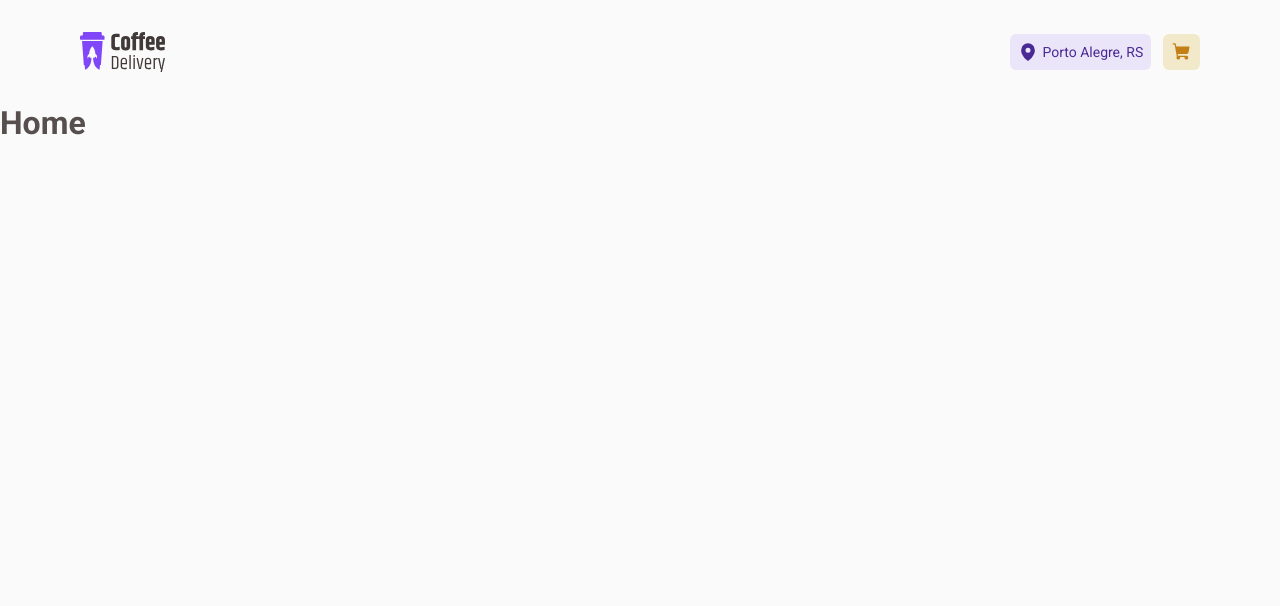
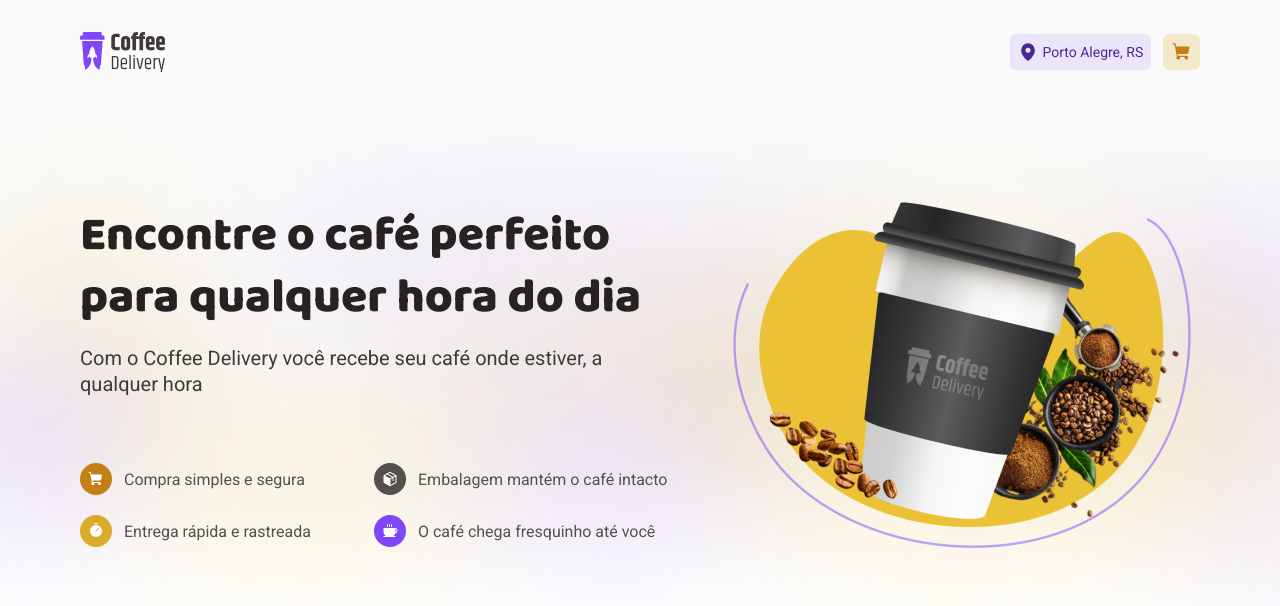
Before and after one commit to lipersilva/coffee-delivery, a React (Vite) app: page / in a window 1280 px wide. Shown: the top 606 px of the page. Built offline with nearby package versions, Linux system fonts and the light colour scheme.

Commit message:
feat: adicionado 'Intro'

```diff
--- a/src/Routes.tsx
+++ b/src/Routes.tsx
@@ -1,6 +1,6 @@
 import { Route, Routes } from "react-router-dom";
 import { DefaultLayout } from "./layouts/DefaultLayout";
-import { HomePage } from "./pages";
+import { HomePage } from "./pages/Home";
 import { CompleteOrderPage } from "./pages/CompleteOrder";
 // import { OrderConfirmedPage } from "./pages/OrderConfirmed";
 
--- /dev/null
+++ b/src/components/InfoWithIcon/index.tsx
@@ -0,0 +1,16 @@
+import { ReactNode } from "react";
+import { IconContainer, InfoWithIconContainer } from "./styles";
+
+interface InfoWithIconProps {
+  icon: ReactNode;
+  text: string | ReactNode;
+  iconBg: string;
+}
+export function InfoWithIcon({ icon, text, iconBg }: InfoWithIconProps) {
+  return(
+    <InfoWithIconContainer>
+      <IconContainer iconBg={iconBg}>{icon}</IconContainer>
+      {typeof text === "string" ? <p>{text}</p> : text}
+    </InfoWithIconContainer>
+  );
+}
--- /dev/null
+++ b/src/components/InfoWithIcon/styles.ts
@@ -0,0 +1,23 @@
+import styled from "styled-components";
+
+interface IconContainerProps {
+  iconBg: string;
+}
+
+
+export const InfoWithIconContainer = styled.div`
+  display: flex;
+  align-items: center;
+  gap: 0.75rem;
+`;
+export const IconContainer = styled.div<IconContainerProps>`
+  width: 2rem;
+  height: 2rem;
+  border-radius: 50%;
+  background: ${({ iconBg }) => iconBg};
+  color: ${({ theme }) => theme.colors["base-white"]};
+
+  display: flex;
+  align-items: center;
+  justify-content: center;
+`;
--- /dev/null
+++ b/src/components/Typography.ts
@@ -0,0 +1,28 @@
+import styled from "styled-components";
+
+interface TitleTextProps {
+  color?: "title" | "subtitle" | "text";
+  size?: "xl" | "l" | "m" | "s" | "xs";
+  weight?: string | number;
+}
+interface RegularTextProps {
+  color?: "title" | "subtitle" | "label";
+  size?: "l" | "m" | "s";
+  weight?: string | number;
+}
+
+export const TitleText = styled.h1<TitleTextProps> `
+  color: ${({ theme, color }) => theme.colors[`base-${color ?? "title"}`]};
+  font-size: ${({ theme, size }) => theme.textSizes[`title-title-${size ?? "m"}`]};
+  font-family: ${({ theme }) => theme.fonts.title};
+  line-height: 130%;
+  font-weight: ${({ weight }) => weight ?? 800}
+`;
+
+export const RegularText = styled.p<RegularTextProps> `
+  color: ${({ theme, color }) => theme.colors[`base-${color ?? "title"}`]};
+  font-size: ${({ theme, size }) => theme.textSizes[`text-regular-${size ?? "m"}`]};
+  font-family: ${({ theme }) => theme.fonts.regular};
+  line-height: 130%;
+  font-weight: ${({ weight }) => weight ?? 400}
+`;
--- /dev/null
+++ b/src/pages/Home/components/Intro/index.tsx
@@ -0,0 +1,50 @@
+
+import introImg from "../../../../assets/intro-img.png"
+import { InfoWithIcon } from "../../../../components/InfoWithIcon";
+import { RegularText } from "../../../../components/Typography";
+import { BenefitsContainer, IntroContainer, IntroContent, IntroTitle } from "./styles";
+import { Coffee, Package, ShoppingCart, Timer } from "phosphor-react";
+import { useTheme } from "styled-components";
+
+export function Intro() {
+  const { colors } = useTheme();
+  return(
+    <IntroContainer>
+      <IntroContent className="container">
+        <div>
+          <section>
+            <IntroTitle size="xl">
+              Encontre o café perfeito para qualquer hora do dia
+            </IntroTitle>
+            <RegularText size="l" color="subtitle" as="h3">
+              Com o Coffee Delivery você recebe seu café onde estiver, a qualquer hora
+            </RegularText>
+          </section>
+          <BenefitsContainer>
+            <InfoWithIcon
+              icon={<ShoppingCart weight="fill" />}
+              text="Compra simples e segura"
+              iconBg={colors["brand-yellow-dark"]}
+            />
+            <InfoWithIcon
+              icon={<Package weight="fill" />}
+              text="Embalagem mantém o café intacto"
+              iconBg={colors["base-text"]}
+            />
+            <InfoWithIcon
+              icon={<Timer weight="fill" />}
+              text="Entrega rápida e rastreada"
+              iconBg={colors["brand-yellow"]}
+            />
+            <InfoWithIcon
+              icon={<Coffee weight="fill" />}
+              text="O café chega fresquinho até você"
+              iconBg={colors["brand-purple"]}
+            />
+          </BenefitsContainer>
+        </div>
+        <img src={introImg} alt="" />
+      </IntroContent>
+    </IntroContainer>
+  );
+}
--- /dev/null
+++ b/src/pages/Home/components/Intro/styles.ts
@@ -0,0 +1,39 @@
+import { rgba } from "polished";
+import styled from "styled-components";
+import { TitleText } from "../../../../components/Typography";
+import introBackgroundImg from "../../../../assets/intro-background.png";
+
+export const IntroContainer = styled.section`
+  width: 100%;
+  height: 34rem;
+  background: ${({ theme }) => `url(${introBackgroundImg}) no-repeat center,
+    linear-gradient(
+      0deg,
+      ${theme.colors["base-white"]} 0%,
+      ${rgba(theme.colors["base-background"], 0.2)} 50%,
+      ${theme.colors["base-background"]} 100%
+    )`};
+  background-size: cover;
+  display: flex;
+  align-items: center;
+  justify-content: center;
+`;
+
+export const IntroContent = styled.div`
+  display: flex;
+  align-items: center;
+  justify-content: space-between;
+  gap: 3.5rem;
+`;
+
+export const IntroTitle = styled(TitleText)`
+  margin-bottom: 1rem;
+`;
+
+export const BenefitsContainer = styled.div `
+  width: 100%;
+  display: grid;
+  grid-template-columns: 1fr 1fr;
+  row-gap: 1.25rem;
+  margin-top: 4.125rem;
+`;
--- /dev/null
+++ b/src/pages/Home/index.tsx
@@ -0,0 +1,11 @@
+
+import { Intro } from "./components/Intro";
+import { HomeContainer } from "./styles";
+
+export function HomePage() {
+  return(
+    <HomeContainer>
+      <Intro/>
+    </HomeContainer>
+  )
+}
--- /dev/null
+++ b/src/pages/Home/styles.ts
@@ -0,0 +1,5 @@
+import styled from "styled-components";
+
+export const HomeContainer = styled.div`
+  margin-bottom: 9.8rem;
+`
--- a/src/pages/index.tsx
+++ /dev/null
@@ -1,5 +0,0 @@
-export function HomePage() {
-  return(
-    <h1>Home</h1>
-  )
-}
```
Also changed, not shown: src/assets/intro-background.png (added), src/assets/intro-img.png (added).
